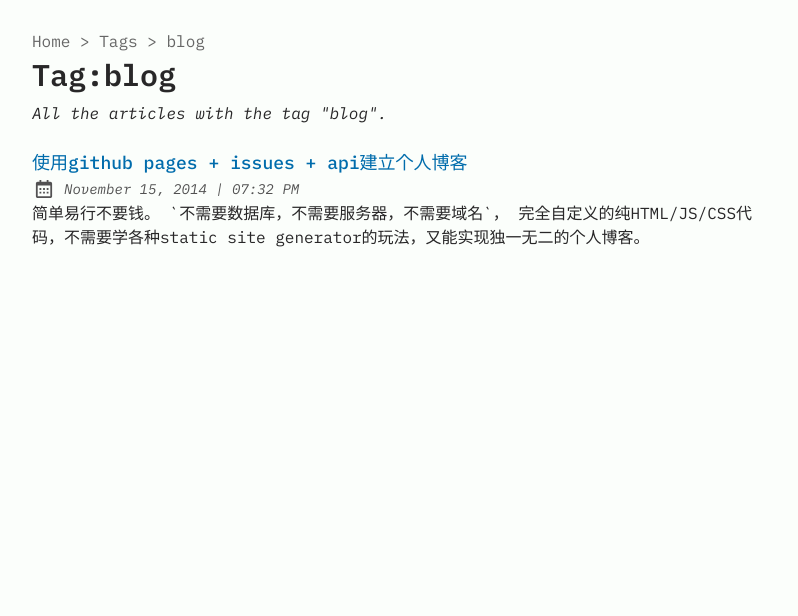
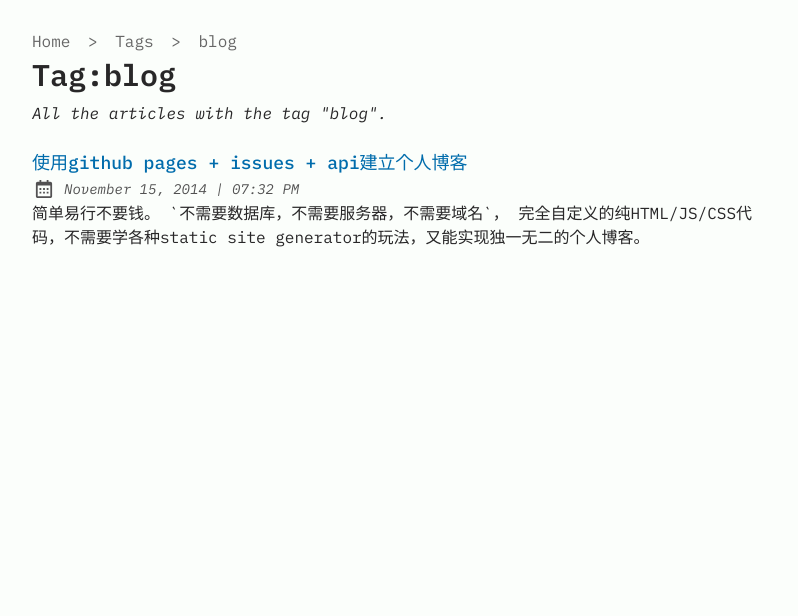
Before and after one commit to martin-liu/martin-liu.github.io, an Astro site: page /tags/blog in a window 1280 px wide. Shown: the part 108-724 px from the top of the page, without its empty margins (240-1038 px from the left). Built offline with nearby package versions, Linux system fonts and the light colour scheme; Astro itself is replaced by a stand-in of ours; some packages are replaced by stand-ins of ours.

Commit message:
refine breadcrumbs

```diff
--- a/src/components/Breadcrumbs.astro
+++ b/src/components/Breadcrumbs.astro
@@ -17,7 +17,7 @@ breadcrumbList[0] === "posts" &&
     <li>
       <a href="/">Home</a>
     </li>
-    <li>
+    <li class="mx-2">
       <span aria-hidden="true">&#62;</span>
     </li>
     {
@@ -37,7 +37,7 @@ breadcrumbList[0] === "posts" &&
             <li>
               <a href={`/${breadcrumb}`}>{breadcrumb}</a>
             </li>
-            <li>
+            <li class="mx-2">
               <span aria-hidden="true">&#62;</span>
             </li>
           </>
```
